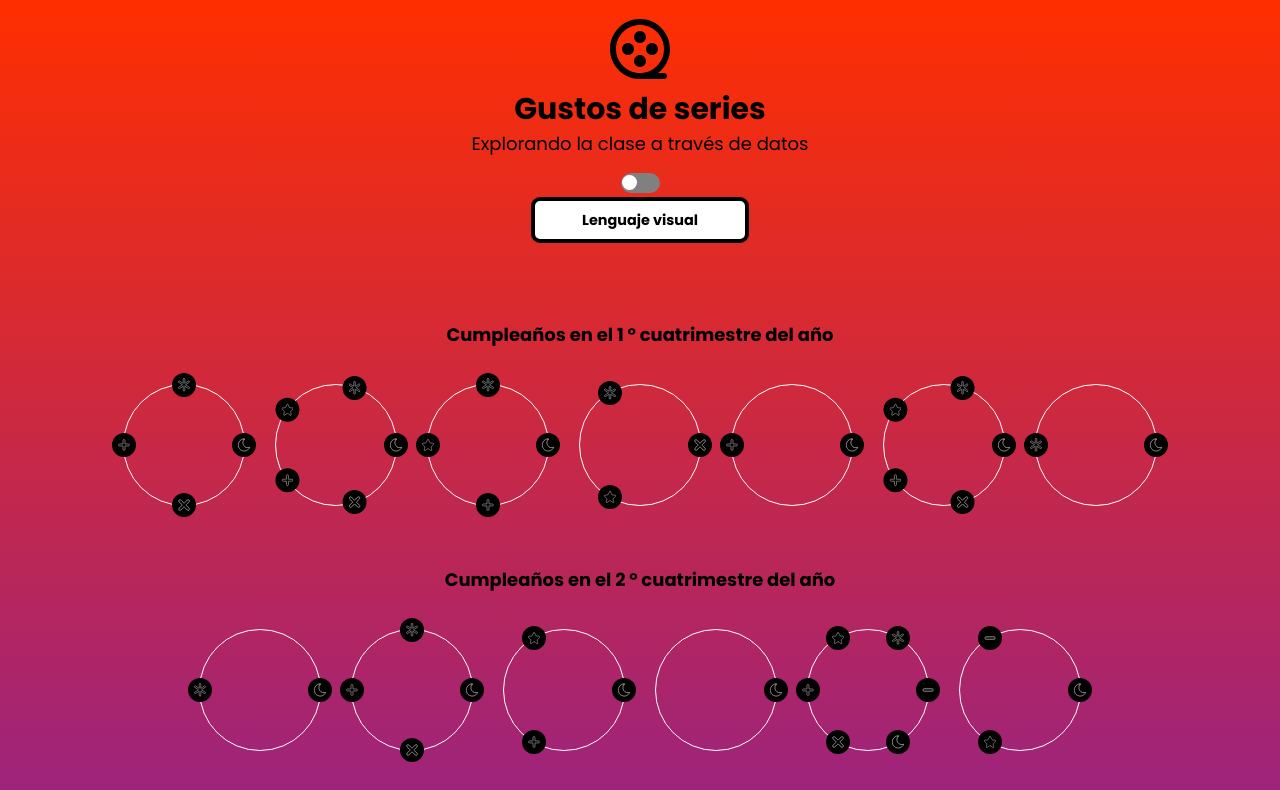
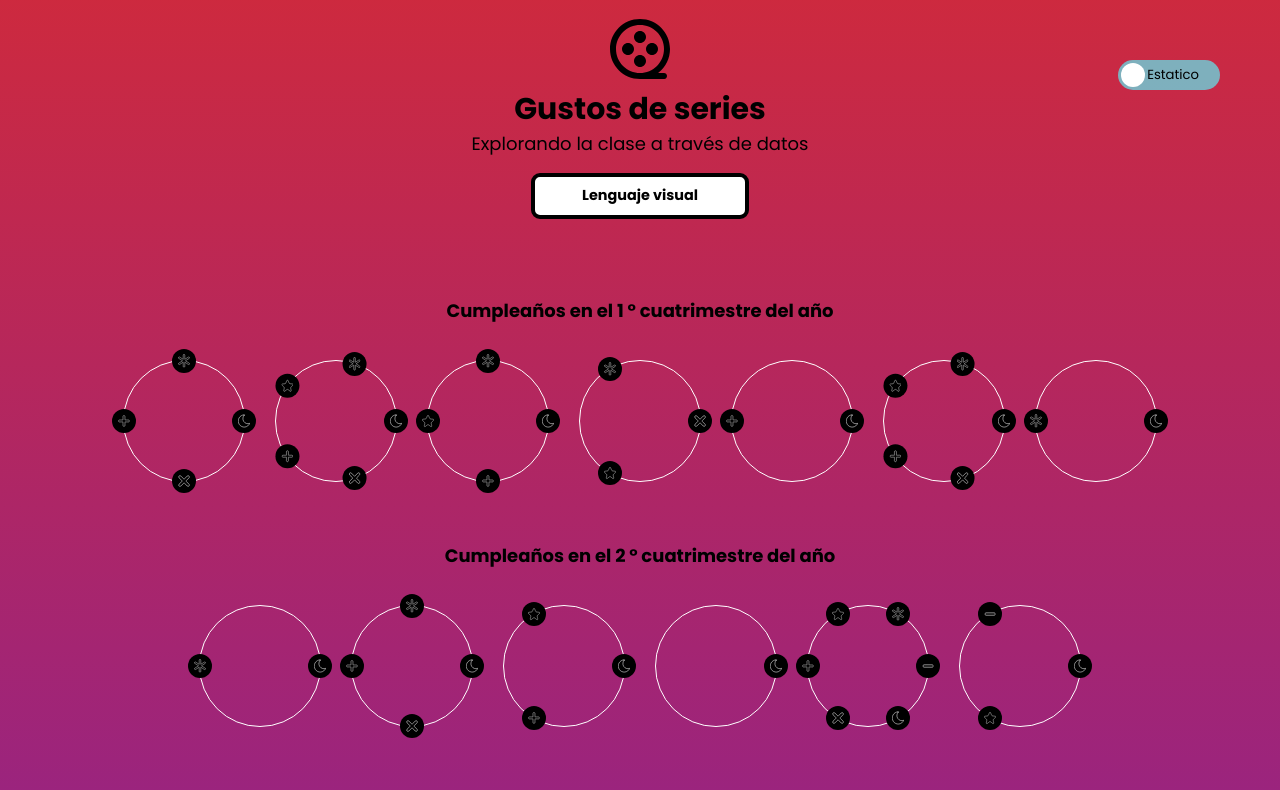
Before and after one commit to fpeittiutdt/vd_proyecto_2, a Svelte app: page / in a window 1280 px wide. Shown: the top 790 px of the page. Built offline with nearby package versions, Linux system fonts and the light colour scheme.

Commit message:
ultimos cambios

```diff
--- a/src/App.svelte
+++ b/src/App.svelte
@@ -275,38 +275,51 @@
 
   function changeFilter(filtro, id) {
     // Obtener todos los botones
-    const botones = document.querySelectorAll(".botones-filtro");
-    const boton_id = document.getElementById(id);
     if (ultimo_id != null) {
       let boton_ultimo = document.getElementById("activado");
       boton_ultimo.id = ultimo_id;
     }
-    ultimo_id = boton_id.id;
-    boton_id.id = "activado";
-    console.log(boton_id.id);
-    console.log("aaaaa");
-    console.log(series);
-    dataByZodiac = fillDataByZodiac(series, filtro);
-    console.log(dataByZodiac);
+    if(id == ultimo_id){
+      ultimo_id = null;
+      dataByZodiac = fillDataByZodiac(series, null);
+    }
+    else{
+      const boton_id = document.getElementById(id);
+      ultimo_id = boton_id.id;
+      boton_id.id = "activado";
+      dataByZodiac = fillDataByZodiac(series, filtro);
+    }
   }
 
   document.addEventListener("DOMContentLoaded", function () {
     var switch_button = document.getElementById("switch");
+    var switch_text = document.getElementById("texto-switch");
     function changeMode() {
       let container1 = document.querySelector(".container1");
       let container2 = document.querySelector(".container2");
       if (switch_button.checked) {
         container1.style.display = "none";
         container2.style.display = "flex";
-        console.log(circles_entry);
+        valor = "Dinamico";
+        switch_text.style.left = "17px";
+        switch_text.style.removeProperty("right");
+        switch_button.style.backgroundColor = "rgb(0, 224, 255, 1)";
+
       } else {
         container1.style.display = "flex";
         container2.style.display = "none";
+        valor = "Estatico";
+        switch_text.style.right = "35px";
+        switch_text.style.removeProperty("left");
+        switch_button.style.backgroundColor = "rgb(0, 224, 255, 0.5)";
       }
     }
 
     switch_button.addEventListener("click", changeMode);
   });
+
+  let valor = "Estatico";
+
 </script>
 
 <main>
@@ -317,9 +330,11 @@
       <p class="bajada">Explorando la clase a través de datos</p>
     </h3>
 
-    <div class="switch-container">
-      <input id="switch" type="checkbox" />
-      <label for="switch" class="label-switch"></label>
+    <div class="switch-container" style="position: absolute; top: 100px; right: 100px;">
+      <input id="switch" type="checkbox"/>
+      <label for="switch" class="label-switch" style="display: flex; align-items: center; justify-content: center;">
+        <p id="texto-switch" style="position: absolute; right: 35px;">{valor}</p>
+      </label>
     </div>
   </div>
 
@@ -1079,7 +1094,7 @@
                     </svg>
                   </div>
                 {:else if parseInt(rating(entry.favRate)) == 2}
-                  <div class="-0">
+                  <div class="data-entry-0">
                     <svg
                       viewBox="0 0 500 500"
                       xmlns="http://www.w3.org/2000/svg"
@@ -1277,7 +1292,7 @@
 
   :global(body) {
     font-family: "Poppins", sans-serif;
-    background-image: linear-gradient(#ff2e00, #3919fb);
+    background-image: linear-gradient(#ff2f00 -50%, #3719fb 150%);
     zoom: 60%;
   }
 
@@ -1306,9 +1321,9 @@
 
   .label-switch {
     display: inline-block;
-    width: 65px;
-    height: 33px;
-    background-color: gray;
+    width: 170px;
+    height: 50px;
+    background-color: rgba(115, 198, 209, 0.863);
     border-radius: 100px;
     cursor: pointer;
     position: relative;
@@ -1327,18 +1342,18 @@
   .label-switch::after {
     content: "";
     display: block;
-    width: 25px;
-    height: 25px;
+    width: 40px;
+    height: 40px;
     background-color: white;
     border-radius: 100px;
     position: absolute;
-    top: 4px;
-    left: 3px;
+    top: 4.6px;
+    left: 5px;
     transition: 0.2s;
   }
 
   #switch:checked + .label-switch::after {
-    left: 36px;
+    left: 124px;
   }
 
   #switch:checked + .label-switch {
@@ -1348,6 +1363,10 @@
   #switch {
     visibility: hidden;
     position: absolute;
+  }
+
+  #texto-switch{
+    font-size: 22px;
   }
 
   .platform-img {
@@ -1553,6 +1572,9 @@
 
   .fila-botones {
     flex: 1;
+    display: flex;
+    flex-wrap: wrap;
+    align-items: center;
     justify-content: center;
   }
 </style>
```
